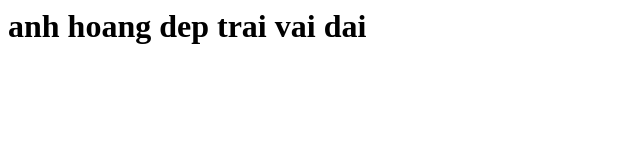
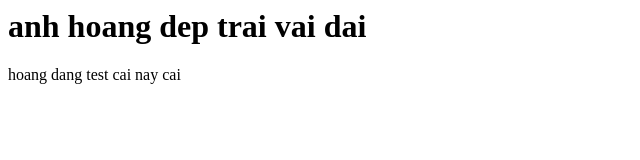
Before and after one commit to bdhoag/repo1, a plain HTML site: page index.html in a window 1280 px wide. Shown: the whole page, without its empty margins (0-640 px from the left). Drawn offline with Linux system fonts and the light colour scheme.

Commit message:
Update index.html

```diff
--- a/index.html
+++ b/index.html
@@ -1 +1,3 @@
 <h1>anh hoang dep trai vai dai</h1>
+
+<p>hoang dang test cai nay cai</p>
```
